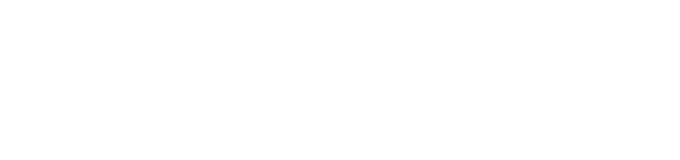
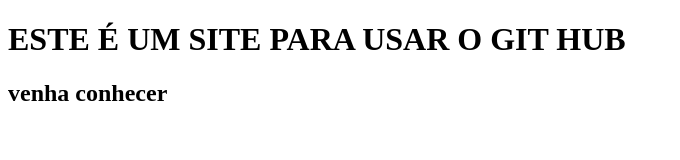
Before and after one commit to welltecnc/PROJETO2B, a plain HTML site: page index.html in a window 1280 px wide. Shown: the whole page, without its empty margins (0-680 px from the left). Drawn offline with Linux system fonts and the light colour scheme.

Commit message:
inserindo informações no body

```diff
--- a/index.html
+++ b/index.html
@@ -7,6 +7,8 @@
 </head>
 
 <body>
+	<h1>ESTE É UM SITE PARA USAR O GIT HUB</h1>
+		<h2>venha conhecer</h2>
 
 
 </body>
```
